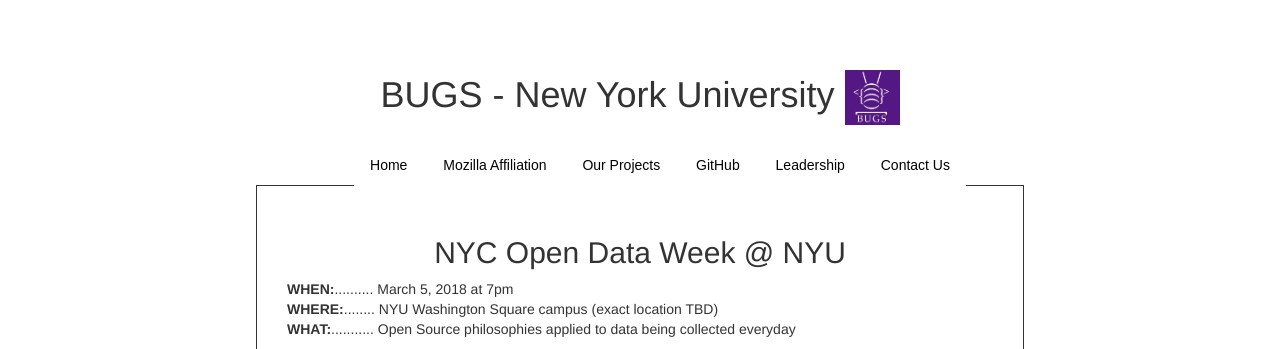
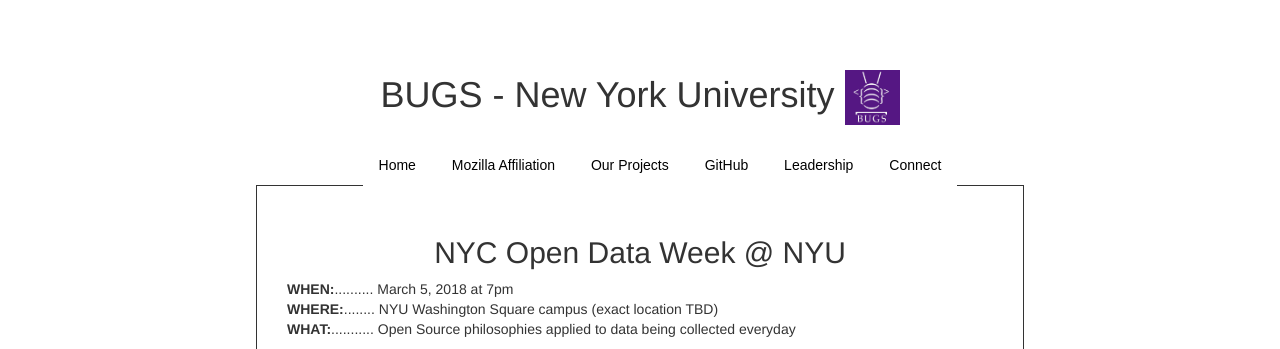
Before and after one commit to BUGS-NYU/bugs-nyu.github.io-old, a Jekyll site: the page built from index.html, in a window 1280 px wide. Shown: the top 349 px of the page. Built offline with Jekyll 4.4.1, drawn with Linux system fonts in a browser that asks for light colours.

Commit message:
Update header.html

```diff
--- a/_includes/header.html
+++ b/_includes/header.html
@@ -34,7 +34,7 @@
         <li><a href="/projects"> Our Projects </a></li>
         <li><a href="https://github.com/BUGS-NYU/"> GitHub </a></li>
         <li><a href="/leadership"> Leadership </a></li>
-        <li><a href="/connect"> Contact Us </a></li>
+        <li><a href="/connect"> Connect </a></li>
       </ul>
     </nav>
   </header>
```
